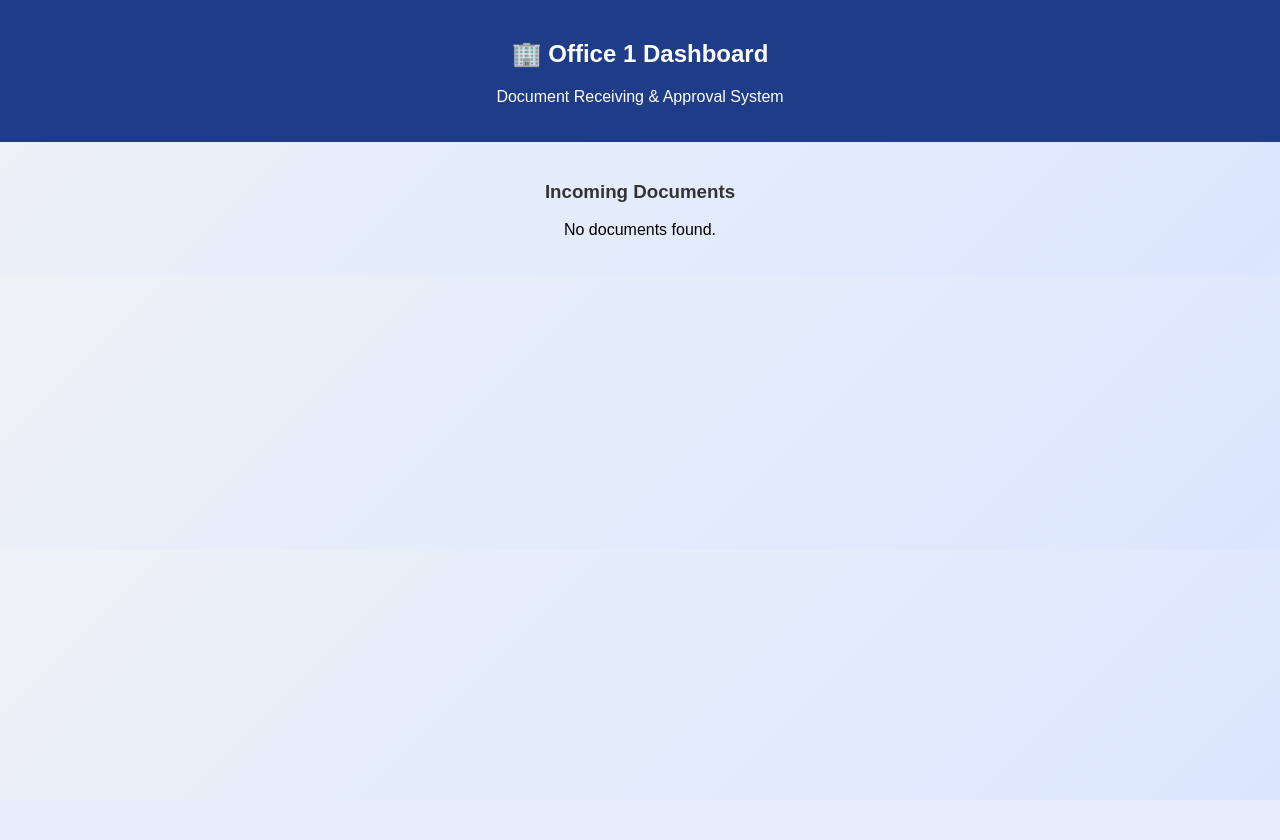
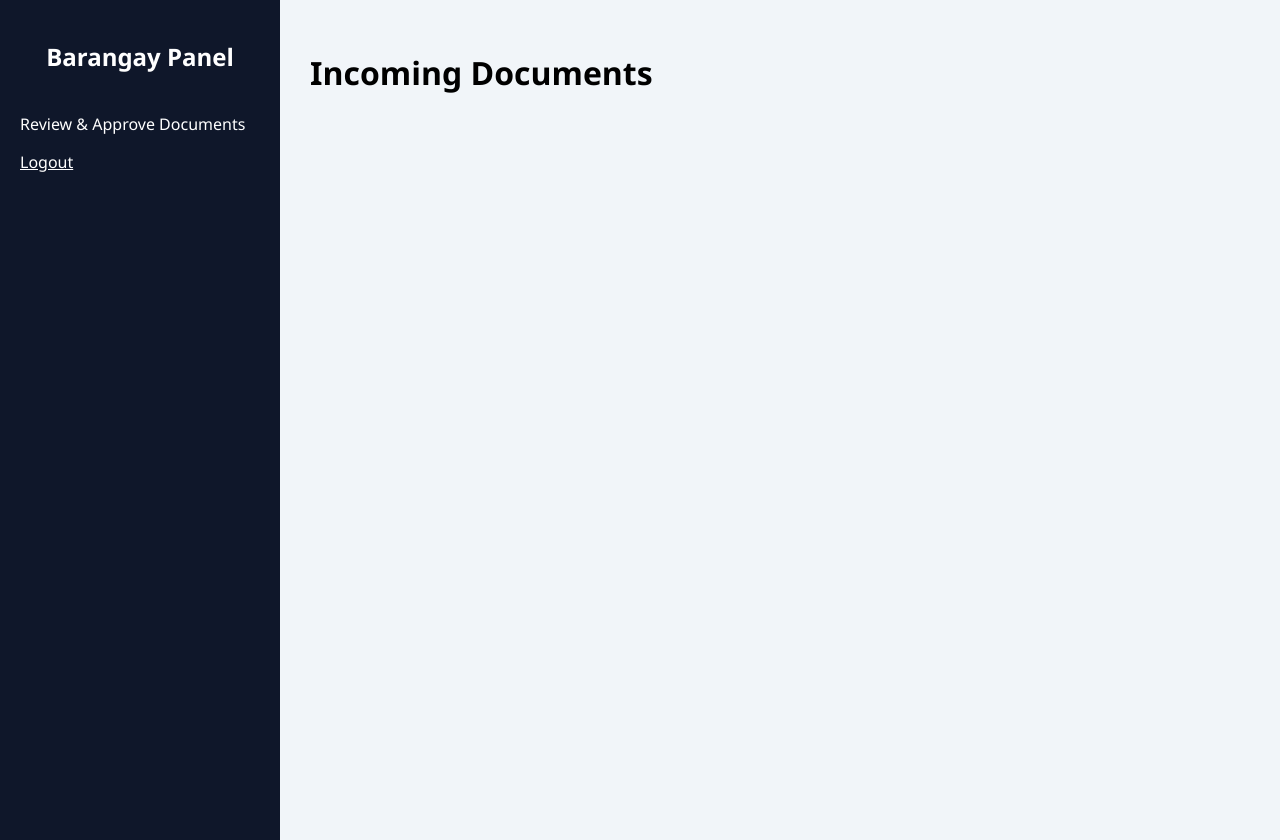
Before and after one commit to anj034542-star/AADS, a Flask app: page /office1 in a window 1280 px wide. Before the commit the page ends 235 px from the top, so only its background shows below. Run offline with Flask 3, Linux system fonts and the light colour scheme; the visitor is signed in with stand-in values (Sample User, id 1); data that the repository does not hold is empty.

Commit message:
Update admindashboard.html

```diff
--- a/templates/admindashboard.html
+++ b/templates/admindashboard.html
@@ -1,219 +1,129 @@
 <!DOCTYPE html>
 <html>
 <head>
-    <title>Office 1 Dashboard</title>
-
 <style>
 body {
-            font-family: Arial, sans-serif;
-            background: linear-gradient(135deg, #eef2f7, #dbe6ff);
   margin: 0;
-            padding: 0;
+  font-family: "Segoe UI", sans-serif;
+  display: flex;
+  background: #f1f5f9;
 }
 
-        .header {
-            background: #1f3c88;
+.sidebar {
+  width: 240px;
+  height: 100vh;
+  background: #0f172a;
   color: white;
   padding: 20px;
-            text-align: center;
 }
 
-        .container {
-            max-width: 950px;
-            margin: auto;
-            padding: 20px;
+.sidebar h2 {
+  text-align: center;
+  margin-bottom: 40px;
+}
+
+.main {
+  flex: 1;
+  padding: 30px;
 }
 
 .card {
   background: white;
-            padding: 18px;
+  padding: 20px;
   margin-bottom: 15px;
   border-radius: 12px;
-            box-shadow: 0 4px 10px rgba(0,0,0,0.08);
-            transition: 0.2s;
+  box-shadow: 0 5px 15px rgba(0,0,0,0.08);
 }
 
-        .card:hover {
-            transform: scale(1.01);
-        }
-
-        .title {
-            font-size: 20px;
-            font-weight: bold;
-            color: #333;
-        }
-
-        .desc {
-            color: #666;
-            margin-top: 5px;
-        }
-
-        .status {
-            display: inline-block;
-            margin-top: 10px;
-            padding: 5px 10px;
-            border-radius: 20px;
-            font-size: 12px;
-            font-weight: bold;
-        }
-
-        .pending {
-            background: #fff3cd;
-            color: #856404;
-        }
-
-        .approved {
-            background: #d4edda;
-            color: #155724;
-        }
-
-        .declined {
-            background: #f8d7da;
-            color: #721c24;
-        }
-
-        .btn {
-            padding: 8px 12px;
+button {
+  padding: 6px 12px;
+  margin-right: 5px;
   border: none;
   border-radius: 6px;
   cursor: pointer;
-            margin-right: 5px;
-            margin-top: 10px;
-            font-weight: bold;
 }
 
 .approve {
-            background: #28a745;
+  background: #22c55e;
   color: white;
 }
 
 .decline {
-            background: #dc3545;
+  background: #ef4444;
   color: white;
 }
 
-        .download {
-            display: inline-block;
-            background: #007bff;
+.open {
+  background: #2563eb;
   color: white;
-            text-decoration: none;
-            padding: 8px 12px;
-            border-radius: 6px;
-            margin-top: 10px;
-        }
-
-        .topbar {
-            text-align: center;
-            margin: 15px 0;
-            color: #333;
 }
 </style>
 </head>
 
 <body>
 
-<div class="header">
-    <h2>🏢 Office 1 Dashboard</h2>
-    <p>Document Receiving & Approval System</p>
+<div class="sidebar">
+  <h2>Barangay Panel</h2>
+  <p>Review & Approve Documents</p>
+  <a href="/logout" style="color:white;">Logout</a>
 </div>
 
-<div class="container">
-
-    <div class="topbar">
-        <h3>Incoming Documents</h3>
-    </div>
-
-    <div id="docs"></div>
-
+<div class="main">
+  <h1>Incoming Documents</h1>
+  <div id="docList"></div>
 </div>
 
 <script>
 
-function getStatusClass(status) {
-    if (status.includes("Pending")) return "status pending";
-    if (status.includes("APPROVED")) return "status approved";
-    if (status.includes("DECLINED")) return "status declined";
-    return "status";
-}
-
 function loadDocs() {
-    fetch('/documents')
+  fetch('/office1/documents')
     .then(res => res.json())
     .then(data => {
-            let box = document.getElementById("docs");
-            box.innerHTML = "";
-
-            if (data.length === 0) {
-                box.innerHTML = "<p style='text-align:center;'>No documents found.</p>";
-                return;
-            }
+      const list = document.getElementById('docList');
+      list.innerHTML = '';
 
       data.forEach(doc => {
-                box.innerHTML += `
-                    <div class="card">
-                        <div class="title">${doc.title}</div>
-                        <div class="desc">${doc.desc || ""}</div>
+        const div = document.createElement('div');
+        div.className = "card";
 
-                        <div class="${getStatusClass(doc.status)}">
+        let statusColor = "#f59e0b";
+        if (doc.status.includes("APPROVED")) statusColor = "#22c55e";
+        if (doc.status.includes("DECLINED")) statusColor = "#ef4444";
+
+        div.innerHTML = `
+          <h3>${doc.title}</h3>
+          <p>${doc.desc}</p>
+          <p><b>Office:</b> ${doc.office}</p>
+
+          <p style="color:${statusColor}; font-weight:bold;">
             ${doc.status}
-                        </div>
+          </p>
 
-                        <br>
+          <button class="open" onclick="openFile('${doc.filename}')">Open</button>
+          <button class="approve" onclick="approve('${doc.filename}')">Approve</button>
+          <button class="decline" onclick="decline('${doc.filename}')">Decline</button>
+        `;
 
-                        <a class="download" href="/download/${doc.filename}">
-                            📥 Download File
-                        </a>
-
-                        <br>
-
-                        <button class="btn approve" onclick="approveDoc('${doc.filename}')">
-                            ✔ Approve
-                        </button>
-
-                        <button class="btn decline" onclick="declineDoc('${doc.filename}')">
-                            ❌ Decline
-                        </button>
-                    </div>
-                `;
+        list.appendChild(div);
       });
     });
 }
 
-// APPROVE
-function approveDoc(filename) {
-    fetch('/process', {
-        method: 'POST',
-        headers: { 'Content-Type': 'application/json' },
-        body: JSON.stringify({
-            filename: filename,
-            action: 'approve'
-        })
-    }).then(() => loadDocs());
+function openFile(filename) {
+  window.open(`/uploads/${filename}`, '_blank');
 }
 
-// DECLINE (REQUIRES REASON)
-function declineDoc(filename) {
-    let remarks = prompt("⚠ Please enter reason for declining:");
-
-    if (!remarks || remarks.trim() === "") {
-        alert("Reason is required to decline!");
-        return;
+function approve(filename) {
+  fetch(`/approve/${filename}`, { method: 'POST' })
+    .then(() => loadDocs());
 }
 
-    fetch('/process', {
-        method: 'POST',
-        headers: { 'Content-Type': 'application/json' },
-        body: JSON.stringify({
-            filename: filename,
-            action: 'decline',
-            remarks: remarks
-        })
-    }).then(() => loadDocs());
+function decline(filename) {
+  fetch(`/decline/${filename}`, { method: 'POST' })
+    .then(() => loadDocs());
 }
 
-// AUTO LOAD
-loadDocs();
-setInterval(loadDocs, 5000);
+window.onload = loadDocs;
 
 </script>
 
```
Lines whose indentation alone changed are shown as unchanged.
